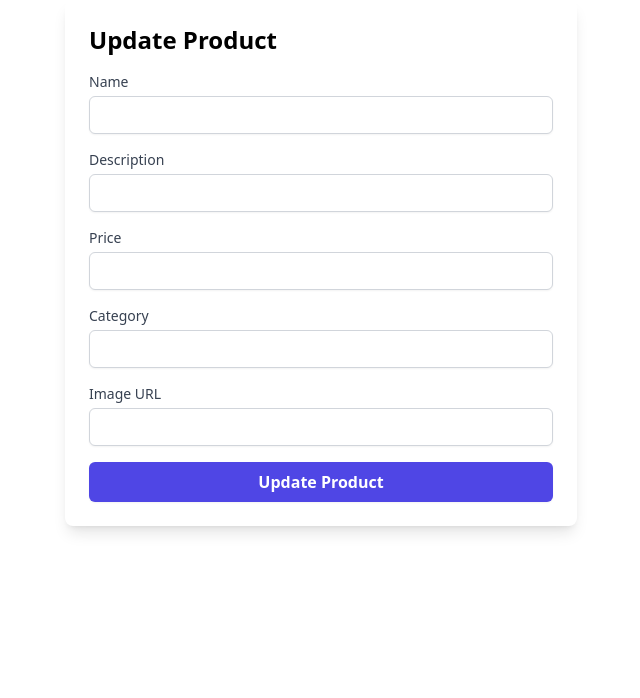
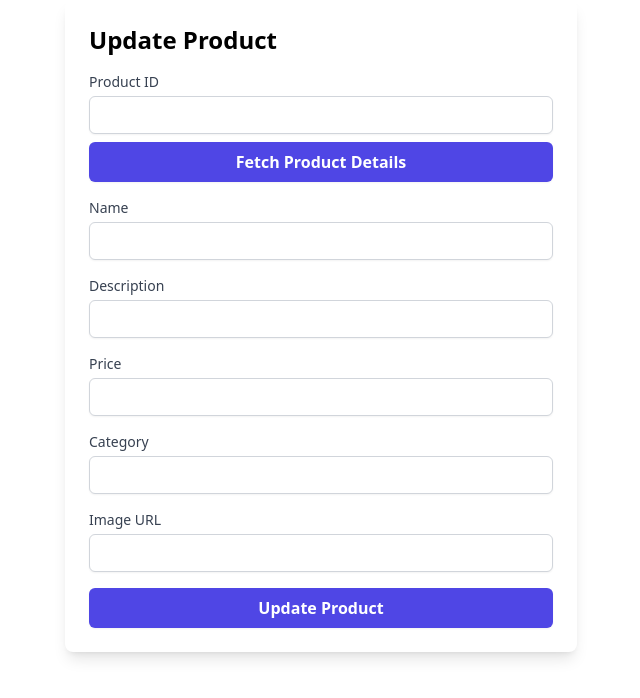
Before and after one commit to Lakshy-a/UsersFrontend, a React (Vite) app: page /updateproduct in a window 1280 px wide. Shown: the top 698 px of the page, without its empty margins (319-959 px from the left). Built offline with nearby package versions, Linux system fonts and the light colour scheme.

Commit message:
Commiting after implementing the update product feature

```diff
--- a/src/Components/UpdateProduct.jsx
+++ b/src/Components/UpdateProduct.jsx
@@ -1,13 +1,12 @@
 /* eslint-disable no-unused-vars */
-// FormComponent.jsx
 import React, { useState } from 'react';
 import axios from 'axios';
 import { useNavigate } from 'react-router-dom';
 
-
 function UpdateProduct() {
     const navigate = useNavigate();
 
+    const [productId, setProductId] = useState('');
     const [formData, setFormData] = useState({
         name: '',
         description: '',
@@ -15,6 +14,28 @@ function UpdateProduct() {
         category: '',
         imageUrl: ''
     });
+
+    const handleIdChange = (e) => {
+        const { value } = e.target;
+        setProductId(value);
+    };
+
+    const fetchProductDetails = async () => {
+        try {
+            const response = await axios.get(`http://localhost:3000/manageProducts/getProduct/${productId}`);
+            const product = response.data;
+            setFormData({
+                name: product.name,
+                description: product.description,
+                price: product.price,
+                category: product.category,
+                imageUrl: product.imageUrl
+            });
+        } catch (error) {
+            console.error('Error fetching product details:', error.response ? error.response.data : error.message);
+            alert('Error fetching product details');
+        }
+    };
 
     const handleChange = (e) => {
         const { name, value } = e.target;
@@ -26,7 +47,7 @@ function UpdateProduct() {
         console.log('Submitting form data:', formData);
 
         try {
-      const response = await axios.post(`http://localhost:3000/manageProducts/updateProduct`, formData);
+            const response = await axios.put(`http://localhost:3000/manageProducts/updateProduct/:${formData.productId}`, { ...formData, id: productId });
             console.log('Response:', response.data);
             alert('Product updated successfully');
         } catch (error) {
@@ -39,6 +60,24 @@ function UpdateProduct() {
     return (
         <div className="max-w-lg mx-auto p-6 bg-white shadow-lg rounded-lg">
             <h2 className="text-2xl font-bold mb-4">Update Product</h2>
+            <div className="mb-4">
+                <label htmlFor="productId" className="block text-sm font-medium text-gray-700">Product ID</label>
+                <input
+                    type="text"
+                    id="productId"
+                    name="productId"
+                    value={productId}
+                    onChange={handleIdChange}
+                    className="mt-1 block w-full px-3 py-2 border border-gray-300 rounded-md shadow-sm focus:outline-none focus:ring-indigo-500 focus:border-indigo-500 sm:text-sm"
+                    required
+                />
+                <button
+                    onClick={fetchProductDetails}
+                    className="mt-2 w-full px-4 py-2 bg-indigo-600 text-white font-semibold rounded-md shadow-sm hover:bg-indigo-700 focus:outline-none focus:ring-2 focus:ring-offset-2 focus:ring-indigo-500"
+                >
+                    Fetch Product Details
+                </button>
+            </div>
             <form onSubmit={handleSubmit} className="space-y-4">
                 <div>
                     <label htmlFor="name" className="block text-sm font-medium text-gray-700">Name</label>
```
Lines whose indentation alone changed are shown as unchanged.
